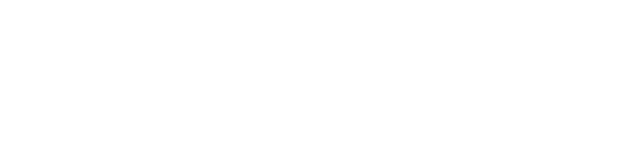
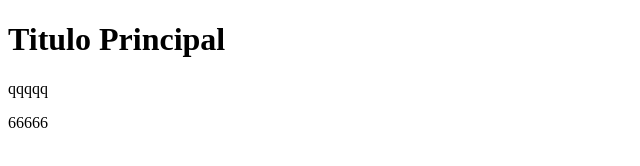
Before and after one commit to LukeCanepa/ClaseGit-comision23003, a plain HTML site: page contact.html in a window 1280 px wide. Shown: the whole page, without its empty margins (0-640 px from the left). Drawn offline with Linux system fonts and the light colour scheme.

Commit message:
Agregando titulos principal

```diff
--- a/contact.html
+++ b/contact.html
@@ -7,6 +7,8 @@
     <title> Clase de Git </title>
 </head>
 <body>
-
+    <h1> Titulo Principal </h1>
+    <p>qqqqq</p>
+    <p>66666</p>
 </body>
 </html>
```
